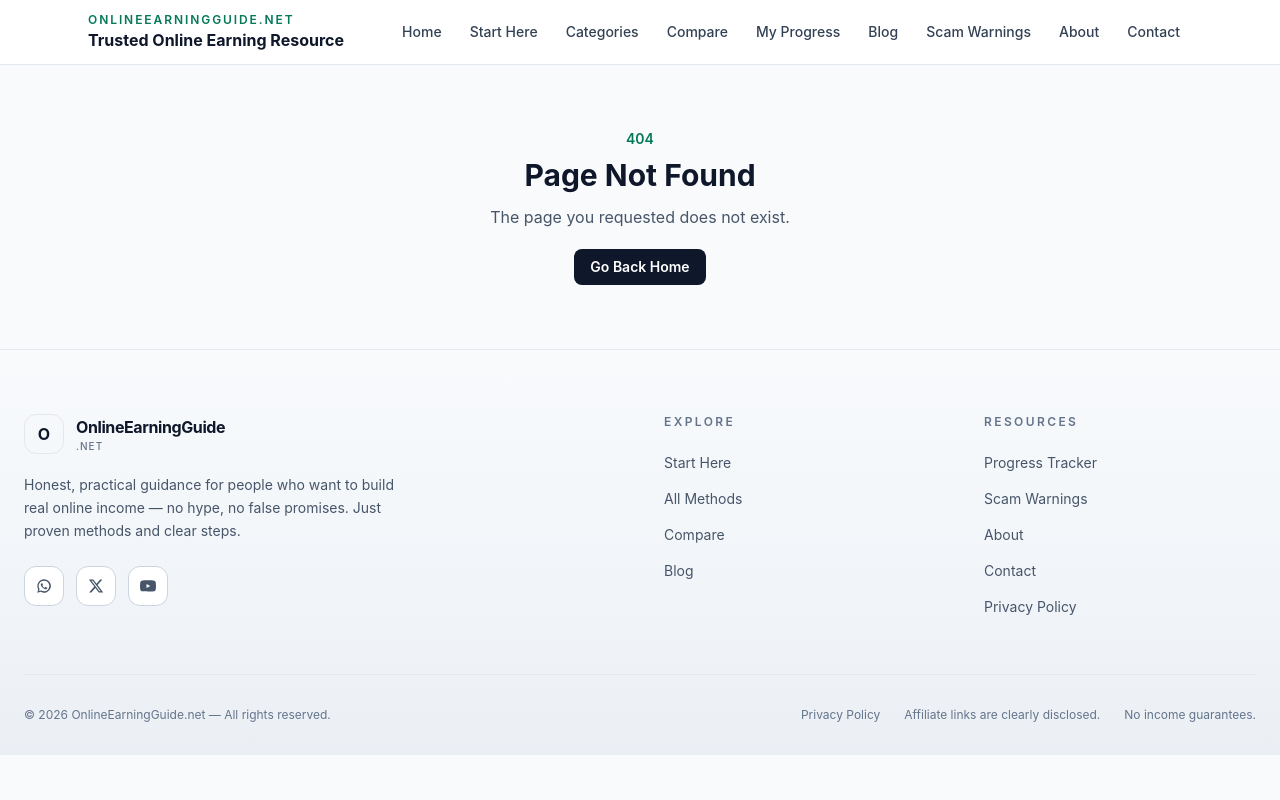
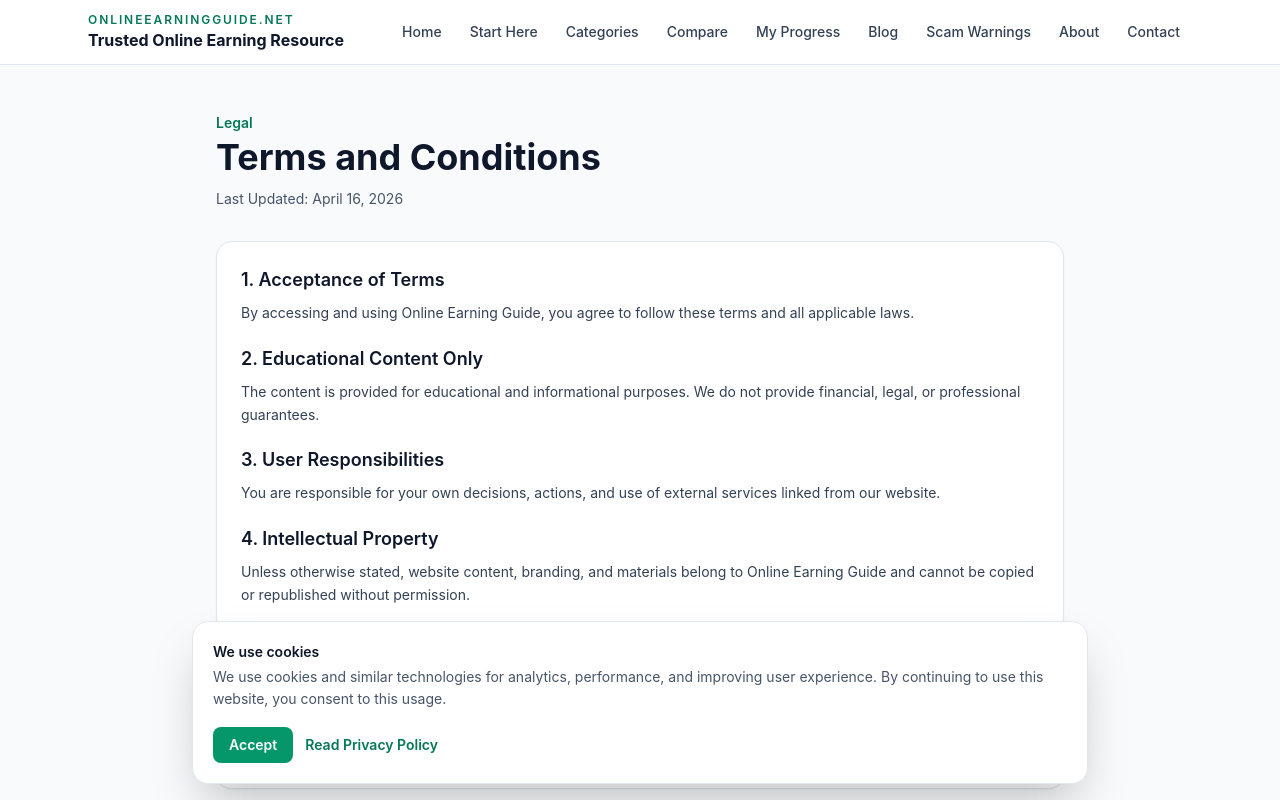
Before and after one commit to abdullah2310ishaq/dummy_site, a React (Vite) app in the folder tailwind-app/: page /terms-and-conditions in a window 1280 px wide. Shown: the top 800 px of the page. Built offline with nearby package versions, Linux system fonts and the light colour scheme.

Commit message:
Enhance AdSense Approval Checker report with detailed analysis, add critical roadblocks, and improve site metadata for SEO. Update footer and layout to include Terms & Conditions and Disclaimer pages for compliance and navigation.

```diff
--- a/tailwind-app/index.html
+++ b/tailwind-app/index.html
@@ -4,7 +4,31 @@
     <meta charset="UTF-8" />
     <link rel="icon" href="/favicon.png" />
     <meta name="viewport" content="width=device-width, initial-scale=1.0" />
-    <title>Online Earning</title>
+    <title>Online Earning Guide - Real Methods for Beginners</title>
+    <meta
+      name="description"
+      content="Online Earning Guide shares realistic online earning methods, scam safety tips, and step-by-step beginner resources."
+    />
+    <meta name="robots" content="index, follow" />
+    <link rel="canonical" href="https://www.onlineearningguide.net/" />
+
+    <meta property="og:type" content="website" />
+    <meta property="og:site_name" content="Online Earning Guide" />
+    <meta property="og:title" content="Online Earning Guide - Real Methods for Beginners" />
+    <meta
+      property="og:description"
+      content="Learn online earning with practical guides, realistic expectations, and scam prevention resources."
+    />
+    <meta property="og:url" content="https://www.onlineearningguide.net/" />
+    <meta property="og:image" content="https://www.onlineearningguide.net/favicon.png" />
+
+    <meta name="twitter:card" content="summary_large_image" />
+    <meta name="twitter:title" content="Online Earning Guide - Real Methods for Beginners" />
+    <meta
+      name="twitter:description"
+      content="Practical online earning guides for beginners: methods, safety tips, and weekly action plans."
+    />
+    <meta name="twitter:image" content="https://www.onlineearningguide.net/favicon.png" />
     <script
       async
       src="https://pagead2.googlesyndication.com/pagead/js/adsbygoogle.js?client=ca-pub-6160462512635724"
@@ -12,6 +36,12 @@
     ></script>
   </head>
   <body>
+    <noscript>
+      <main>
+        <h1>Online Earning Guide</h1>
+        <p>Practical online earning methods, beginner roadmaps, and scam-prevention guidance.</p>
+      </main>
+    </noscript>
     <div id="root"></div>
     <script type="module" src="/src/main.jsx"></script>
   </body>
--- a/tailwind-app/src/App.jsx
+++ b/tailwind-app/src/App.jsx
@@ -5,6 +5,7 @@ import BlogPage from './pages/BlogPage'
 import CategoriesPage from './pages/CategoriesPage'
 import CategoryDetailPage from './pages/CategoryDetailPage'
 import ContactPage from './pages/ContactPage'
+import DisclaimerPage from './pages/DisclaimerPage'
 import HomePage from './pages/HomePage'
 import NotFoundPage from './pages/NotFoundPage'
 import PostDetailPage from './pages/PostDetailPage'
@@ -12,6 +13,7 @@ import ProgressPage from './pages/ProgressPage'
 import PrivacyPolicyPage from './pages/PrivacyPolicyPage'
 import ScamWarningsPage from './pages/ScamWarningsPage'
 import StartHerePage from './pages/StartHerePage'
+import TermsAndConditionsPage from './pages/TermsAndConditionsPage'
 import ComparePage from './pages/ComparePage'
 
 function App() {
@@ -30,6 +32,8 @@ function App() {
         <Route path="/about" element={<AboutPage />} />
         <Route path="/contact" element={<ContactPage />} />
         <Route path="/privacy-policy" element={<PrivacyPolicyPage />} />
+        <Route path="/terms-and-conditions" element={<TermsAndConditionsPage />} />
+        <Route path="/disclaimer" element={<DisclaimerPage />} />
         <Route path="/home" element={<Navigate to="/" replace />} />
         <Route path="*" element={<NotFoundPage />} />
       </Route>
--- /dev/null
+++ b/tailwind-app/src/components/layout/CookieConsentBanner.jsx
@@ -0,0 +1,44 @@
+import { useEffect, useState } from 'react'
+import { Link } from 'react-router-dom'
+
+const COOKIE_KEY = 'oeg_cookie_consent_v1'
+
+export default function CookieConsentBanner() {
+  const [visible, setVisible] = useState(false)
+
+  useEffect(() => {
+    const consent = window.localStorage.getItem(COOKIE_KEY)
+    if (!consent) {
+      setVisible(true)
+    }
+  }, [])
+
+  const acceptCookies = () => {
+    window.localStorage.setItem(COOKIE_KEY, 'accepted')
+    setVisible(false)
+  }
+
+  if (!visible) return null
+
+  return (
+    <div className="fixed right-4 bottom-4 left-4 z-50 mx-auto max-w-4xl rounded-2xl border border-slate-200 bg-white p-4 shadow-2xl sm:p-5">
+      <p className="text-sm font-semibold text-slate-900">We use cookies</p>
+      <p className="mt-1 text-sm leading-relaxed text-slate-600">
+        We use cookies and similar technologies for analytics, performance, and improving user experience. By continuing
+        to use this website, you consent to this usage.
+      </p>
+      <div className="mt-4 flex flex-wrap items-center gap-3">
+        <button
+          type="button"
+          onClick={acceptCookies}
+          className="rounded-lg bg-emerald-600 px-4 py-2 text-sm font-semibold text-white transition hover:bg-emerald-700"
+        >
+          Accept
+        </button>
+        <Link to="/privacy-policy" className="text-sm font-semibold text-emerald-700 hover:text-emerald-800">
+          Read Privacy Policy
+        </Link>
+      </div>
+    </div>
+  )
+}
--- a/tailwind-app/src/components/layout/SiteFooter.jsx
+++ b/tailwind-app/src/components/layout/SiteFooter.jsx
@@ -18,6 +18,8 @@ const footerLinks = [
       { label: 'About', to: '/about' },
       { label: 'Contact', to: '/contact' },
       { label: 'Privacy Policy', to: '/privacy-policy' },
+      { label: 'Terms & Conditions', to: '/terms-and-conditions' },
+      { label: 'Disclaimer', to: '/disclaimer' },
     ],
   },
 ]
@@ -102,6 +104,12 @@ export default function SiteFooter() {
             <Link to="/privacy-policy" className="text-xs text-slate-500 transition-colors hover:text-slate-700">
               Privacy Policy
             </Link>
+            <Link to="/terms-and-conditions" className="text-xs text-slate-500 transition-colors hover:text-slate-700">
+              Terms & Conditions
+            </Link>
+            <Link to="/disclaimer" className="text-xs text-slate-500 transition-colors hover:text-slate-700">
+              Disclaimer
+            </Link>
             <span className="text-xs text-slate-500">Affiliate links are clearly disclosed.</span>
             <span className="text-xs text-slate-500">No income guarantees.</span>
           </div>
--- a/tailwind-app/src/components/layout/SiteLayout.jsx
+++ b/tailwind-app/src/components/layout/SiteLayout.jsx
@@ -1,5 +1,6 @@
 import { Outlet } from 'react-router-dom'
 import AdSenseAutoAds from '../ads/AdSenseAutoAds'
+import CookieConsentBanner from './CookieConsentBanner'
 import SiteFooter from './SiteFooter'
 import SiteHeader from './SiteHeader'
 
@@ -12,6 +13,7 @@ export default function SiteLayout() {
         <Outlet />
       </main>
       <SiteFooter />
+      <CookieConsentBanner />
     </div>
   )
 }
--- /dev/null
+++ b/tailwind-app/src/pages/DisclaimerPage.jsx
@@ -0,0 +1,42 @@
+export default function DisclaimerPage() {
+  return (
+    <div className="mx-auto max-w-4xl px-4 py-12 sm:px-6">
+      <p className="text-sm font-semibold text-emerald-700">Legal</p>
+      <h1 className="mt-1 text-3xl font-bold text-slate-900 md:text-4xl">Disclaimer</h1>
+      <p className="mt-3 text-sm text-slate-600">Last Updated: April 16, 2026</p>
+
+      <div className="mt-8 space-y-5 rounded-2xl border border-slate-200 bg-white p-6 shadow-sm">
+        <section>
+          <h2 className="text-lg font-semibold text-slate-900">Earnings Disclaimer</h2>
+          <p className="mt-2 text-sm leading-relaxed text-slate-700">
+            Online Earning Guide does not guarantee income results. Earnings vary based on skill, effort, market demand,
+            and consistency.
+          </p>
+        </section>
+
+        <section>
+          <h2 className="text-lg font-semibold text-slate-900">Affiliate Disclaimer</h2>
+          <p className="mt-2 text-sm leading-relaxed text-slate-700">
+            Some links may be affiliate links. If you buy through those links, we may earn a commission at no extra
+            cost to you.
+          </p>
+        </section>
+
+        <section>
+          <h2 className="text-lg font-semibold text-slate-900">External Links</h2>
+          <p className="mt-2 text-sm leading-relaxed text-slate-700">
+            We are not responsible for the content, policies, or practices of external websites linked from our site.
+          </p>
+        </section>
+
+        <section>
+          <h2 className="text-lg font-semibold text-slate-900">Information Accuracy</h2>
+          <p className="mt-2 text-sm leading-relaxed text-slate-700">
+            We aim to keep information accurate and updated, but we do not guarantee that all content is complete,
+            current, or error-free at all times.
+          </p>
+        </section>
+      </div>
+    </div>
+  )
+}
--- a/tailwind-app/src/pages/HomePage.jsx
+++ b/tailwind-app/src/pages/HomePage.jsx
@@ -376,6 +376,7 @@ export default function HomePage() {
               <div className="mt-5 flex flex-wrap gap-4 text-sm font-semibold">
                 <Link to="/about" className="text-emerald-700 hover:text-emerald-800">Editorial policy &rarr;</Link>
                 <Link to="/contact" className="text-emerald-700 hover:text-emerald-800">Ask a question &rarr;</Link>
+                <Link to="/privacy-policy" className="text-emerald-700 hover:text-emerald-800">Privacy policy &rarr;</Link>
               </div>
             </div>
           </div>
--- /dev/null
+++ b/tailwind-app/src/pages/TermsAndConditionsPage.jsx
@@ -0,0 +1,57 @@
+export default function TermsAndConditionsPage() {
+  return (
+    <div className="mx-auto max-w-4xl px-4 py-12 sm:px-6">
+      <p className="text-sm font-semibold text-emerald-700">Legal</p>
+      <h1 className="mt-1 text-3xl font-bold text-slate-900 md:text-4xl">Terms and Conditions</h1>
+      <p className="mt-3 text-sm text-slate-600">Last Updated: April 16, 2026</p>
+
+      <div className="mt-8 space-y-5 rounded-2xl border border-slate-200 bg-white p-6 shadow-sm">
+        <section>
+          <h2 className="text-lg font-semibold text-slate-900">1. Acceptance of Terms</h2>
+          <p className="mt-2 text-sm leading-relaxed text-slate-700">
+            By accessing and using Online Earning Guide, you agree to follow these terms and all applicable laws.
+          </p>
+        </section>
+
+        <section>
+          <h2 className="text-lg font-semibold text-slate-900">2. Educational Content Only</h2>
+          <p className="mt-2 text-sm leading-relaxed text-slate-700">
+            The content is provided for educational and informational purposes. We do not provide financial, legal, or
+            professional guarantees.
+          </p>
+        </section>
+
+        <section>
+          <h2 className="text-lg font-semibold text-slate-900">3. User Responsibilities</h2>
+          <p className="mt-2 text-sm leading-relaxed text-slate-700">
+            You are responsible for your own decisions, actions, and use of external services linked from our website.
+          </p>
+        </section>
+
+        <section>
+          <h2 className="text-lg font-semibold text-slate-900">4. Intellectual Property</h2>
+          <p className="mt-2 text-sm leading-relaxed text-slate-700">
+            Unless otherwise stated, website content, branding, and materials belong to Online Earning Guide and cannot
+            be copied or republished without permission.
+          </p>
+        </section>
+
+        <section>
+          <h2 className="text-lg font-semibold text-slate-900">5. Limitation of Liability</h2>
+          <p className="mt-2 text-sm leading-relaxed text-slate-700">
+            We are not liable for direct or indirect losses resulting from use of our content, tools, or linked
+            third-party websites.
+          </p>
+        </section>
+
+        <section>
+          <h2 className="text-lg font-semibold text-slate-900">6. Updates to Terms</h2>
+          <p className="mt-2 text-sm leading-relaxed text-slate-700">
+            We may update these terms at any time. Continued use of the site after updates means you accept the revised
+            terms.
+          </p>
+        </section>
+      </div>
+    </div>
+  )
+}
```
Also changed, not shown: tailwind-app/public/robots.txt (added), 2 other files (tests, documents, lock files or other folders).
